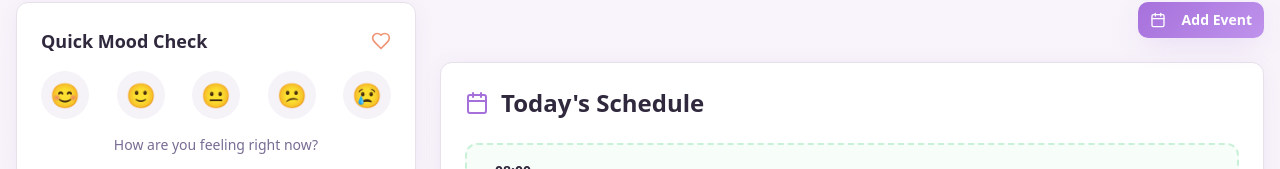
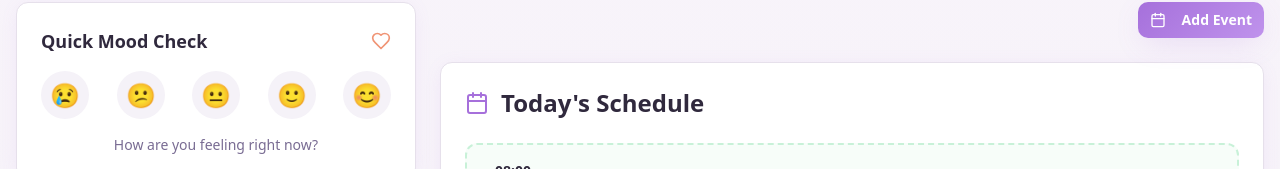
Before and after one commit to tyh007/vibe-care-buddy, a React (Vite) app: page /dashboard in a window 1280 px wide. Shown: the part 203-372 px from the top of the page. Built offline with nearby package versions, Linux system fonts and the light colour scheme; the HTML template or start-up script is replaced by a standard one.

Commit message:
Fix mood selection not updating

```diff
--- a/src/pages/Dashboard.tsx
+++ b/src/pages/Dashboard.tsx
@@ -219,7 +219,7 @@ const Dashboard = () => {
               </div>
 
               <div className="flex justify-between gap-2">
-                {['😊', '🙂', '😐', '😕', '😢'].map((emoji, idx) => (
+                {['😢', '😕', '😐', '🙂', '😊'].map((emoji, idx) => (
                   <button
                     key={idx}
                     onClick={() => handleMoodSelect(idx)}
```
